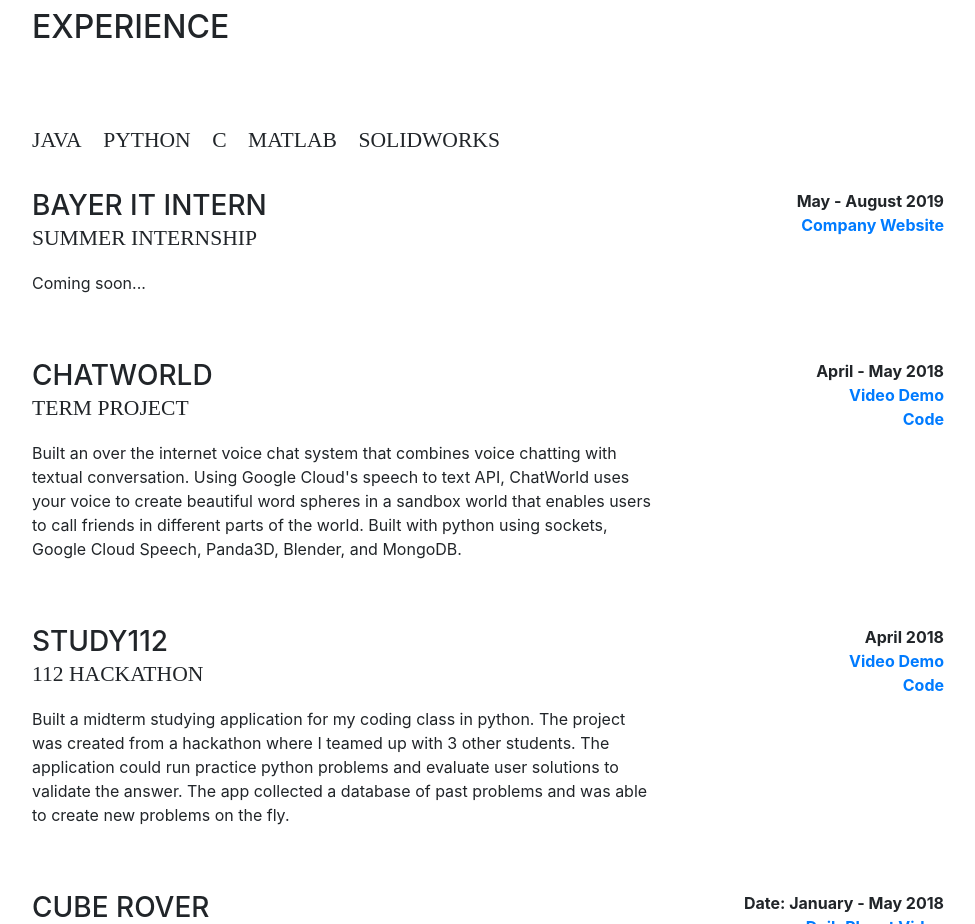
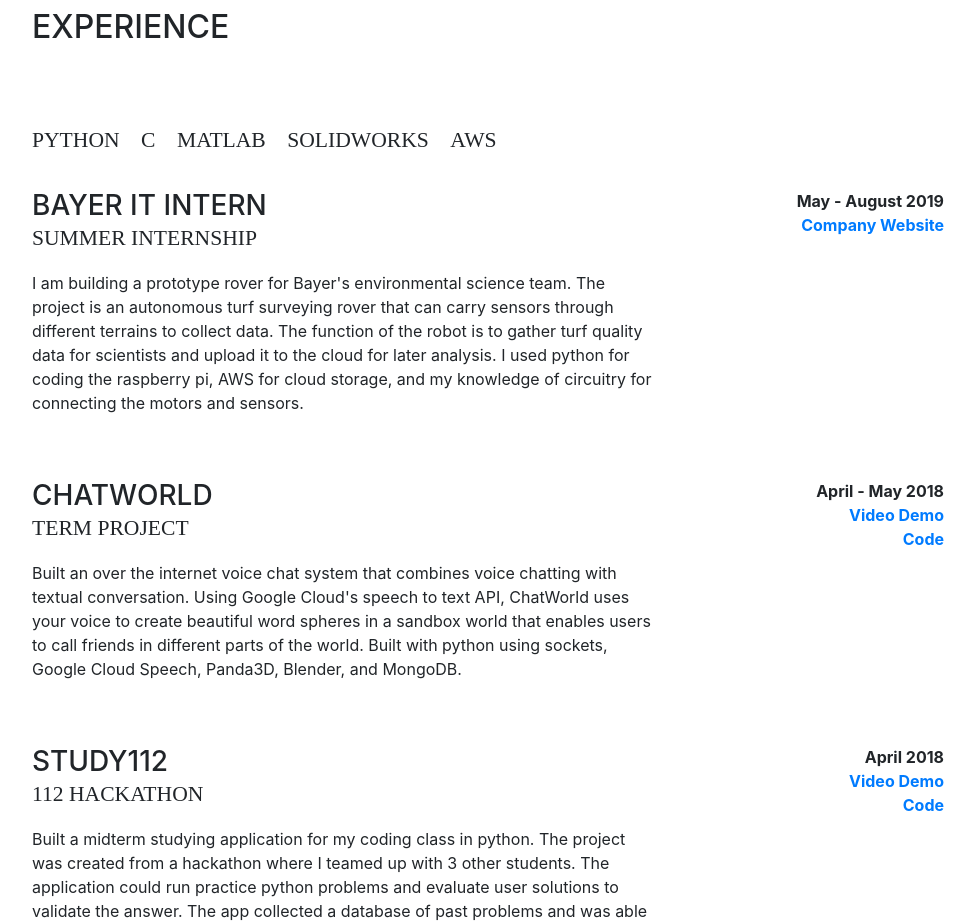
Before and after one commit to samirsuperman786/samirsuperman786.github.io, a website with bundled scripts: page index.html in a window 1280 px wide. Shown: the part 840-1764 px from the top of the page, without its empty margins (288-1263 px from the left). Built offline with nearby package versions, Linux system fonts and the light colour scheme; a web font is replaced by a local one.

Commit message:
updated bayer info

```diff
--- a/index.html
+++ b/index.html
@@ -98,9 +98,6 @@
           <h2 class="mb-5">Experience</h2>
 			<ul class="list-inline list-icons">
 				<li class="list-inline-item">
-					<div class="subheading mb-3">Java</div>
-				</li>
-				<li class="list-inline-item">
 					<div class="subheading mb-3">Python</div>
 				</li>
 				<li class="list-inline-item">
@@ -112,13 +109,16 @@
 				<li class="list-inline-item">
 					<div class="subheading mb-3">SolidWorks</div>
 				</li>
+				<li class="list-inline-item">
+					<div class="subheading mb-3">AWS</div>
+				</li>
 			</ul>
 
           <div class="resume-item d-flex flex-column flex-md-row mb-5">
             <div class="resume-content mr-auto">
               <h3 class="mb-0">Bayer IT intern</h3>
               <div class="subheading mb-3">Summer Internship</div>
-              <p>Coming soon...</p>
+              <p>I am building a prototype rover for Bayer's environmental science team. The project is an autonomous turf surveying rover that can carry sensors through different terrains to collect data. The function of the robot is to gather turf quality data for scientists and upload it to the cloud for later analysis. I used python for coding the raspberry pi, AWS for cloud storage, and my knowledge of circuitry for connecting the motors and sensors.</p>
             </div>
             <div class="resume-date text-md-right">
               <ul class="list-inline item-details">
```
